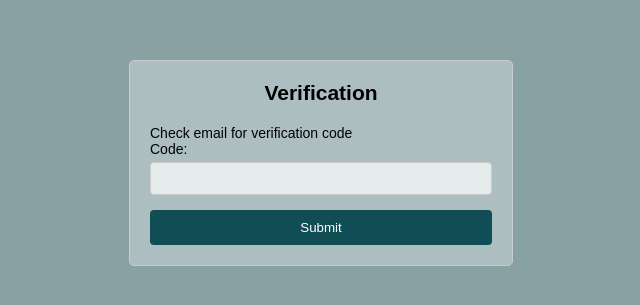
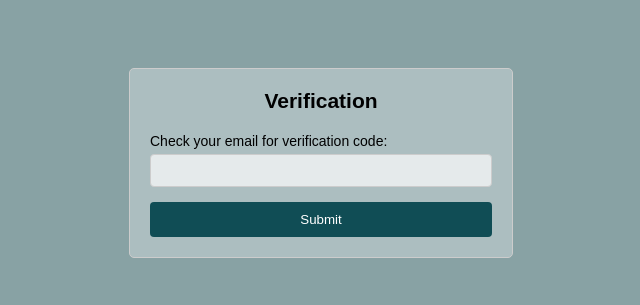
Before and after one commit to Godswill9/web, a React (Vite) app: page /verification in a window 1280 px wide. Shown: the part 237-542 px from the top of the page, without its empty margins (319-959 px from the left). Built offline with nearby package versions, Linux system fonts and the light colour scheme.

Commit message:
more fixes

```diff
--- a/src/pages/verification.jsx
+++ b/src/pages/verification.jsx
@@ -82,12 +82,12 @@ const Verification = () => {
       <div className="login-container">
         <div className="inner">
           <h2>Verification</h2>
-          <span>Check email for verification code</span>
+          {/* <span>Check email for verification code</span> */}
           {errorMessage && <div className="error">{errorMessage}</div>}
           {successMessage && <div className="success">{successMessage}</div>}
           <form onSubmit={handleSubmit}>
             <div className="form-group">
-              <label>Code:</label>
+              <label>Check your email for verification code:</label>
               <input
                 type="code"
                 name="code"
```
